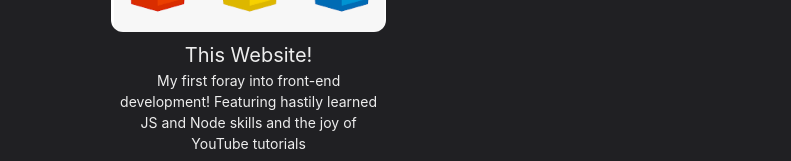
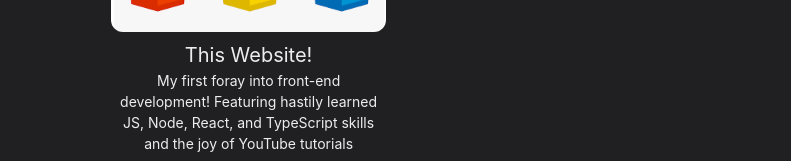
Before and after one commit to Dastair/portfolio, a Next.js app: page /porto in a window 1280 px wide. Shown: the part 791-952 px from the top of the page, without its empty margins (242-1033 px from the left). Built offline with nearby package versions, Linux system fonts and the light colour scheme; a web font is replaced by a local one.

Commit message:
Updated Portfolio

```diff
--- a/pages/porto.js
+++ b/pages/porto.js
@@ -26,7 +26,7 @@
                         Handmade KD Tree implementation of a maps-esque route finding application.
                     </WorkGridItem>
                     <WorkGridItem id="https://github.com/Dastair/portfolio" title = "This Website!" thumbnail = {thumbWebsite}>
-                        My first foray into front-end development! Featuring hastily learned JS and Node skills and the joy of YouTube tutorials
+                        My first foray into front-end development! Featuring hastily learned JS, Node, React, and TypeScript skills and the joy of YouTube tutorials
                     </WorkGridItem>
                 </Section>
 
```
